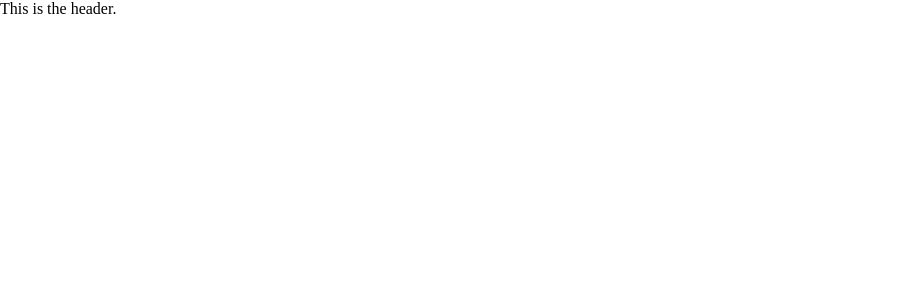
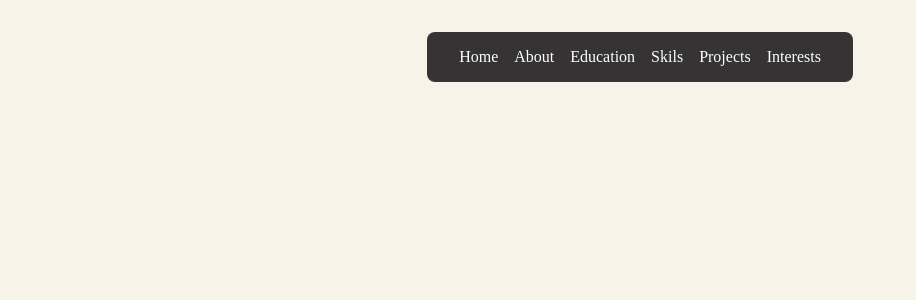
Before and after one commit to AdlaiMB/Personal-Website, a React (Create React App) app: page / in a window 1280 px wide. Shown: the top 300 px of the page, without its empty margins (0-916 px from the left). Built offline with nearby package versions, Linux system fonts and the light colour scheme.

Commit message:
create header component

```diff
--- a/package.json
+++ b/package.json
@@ -36,5 +36,6 @@
     ]
   },
   "devDependencies": {
+    "@babel/plugin-proposal-private-property-in-object": ""
   }
 }
--- a/src/components/Header.js
+++ b/src/components/Header.js
@@ -1,7 +1,30 @@
+import '../styles/Header.css';
+
 function Header() {
     return (
         <header>
-            This is the header.
+            <nav>
+                <ul className="container row gap-1">
+                    <li>
+                        <a href="#Home">Home</a>
+                    </li>
+                    <li>
+                        <a href="#About">About</a>
+                    </li>
+                    <li>
+                        <a href="#Education">Education</a>
+                    </li>
+                    <li>
+                        <a href="#Skills">Skils</a>
+                    </li>
+                    <li>
+                        <a href="#Projects">Projects</a>
+                    </li>
+                    <li>
+                        <a href="#Interests">Interests</a>
+                    </li>
+                </ul>
+            </nav>
         </header>
     )
 }
--- /dev/null
+++ b/src/styles/Header.css
@@ -0,0 +1,34 @@
+ul {
+    list-style-type: none;
+}
+
+a {
+    font-size: 1rem;
+    text-decoration: none;
+    color: white;
+}
+
+header {
+    margin-top: 2rem;
+}
+
+nav {
+    background-color: var(--black);
+    width: fit-content;
+    padding: 1rem 2rem;
+    border-radius: 0.5rem;
+    margin: 0 auto;
+}
+
+.container {
+    display: flex;
+    width: 100%;
+}
+
+.row {
+    flex-direction: row;
+}
+
+.gap-1 {
+    gap: 1rem;
+}
--- a/src/styles/index.css
+++ b/src/styles/index.css
@@ -1,3 +1,9 @@
+:root {
+  --black: #353334;
+  --offwhite: #F7F3E8;
+  --yellow: #F2D770;
+}
+
 /*reset css provided by kevin powell*/
 *, *::before, *::after {
   box-sizing: border-box;
@@ -11,6 +17,7 @@
 
 body {
   min-: 100vh;
+  background-color: var(--offwhite);
 }
 
 img, picture, svg, video {
```
